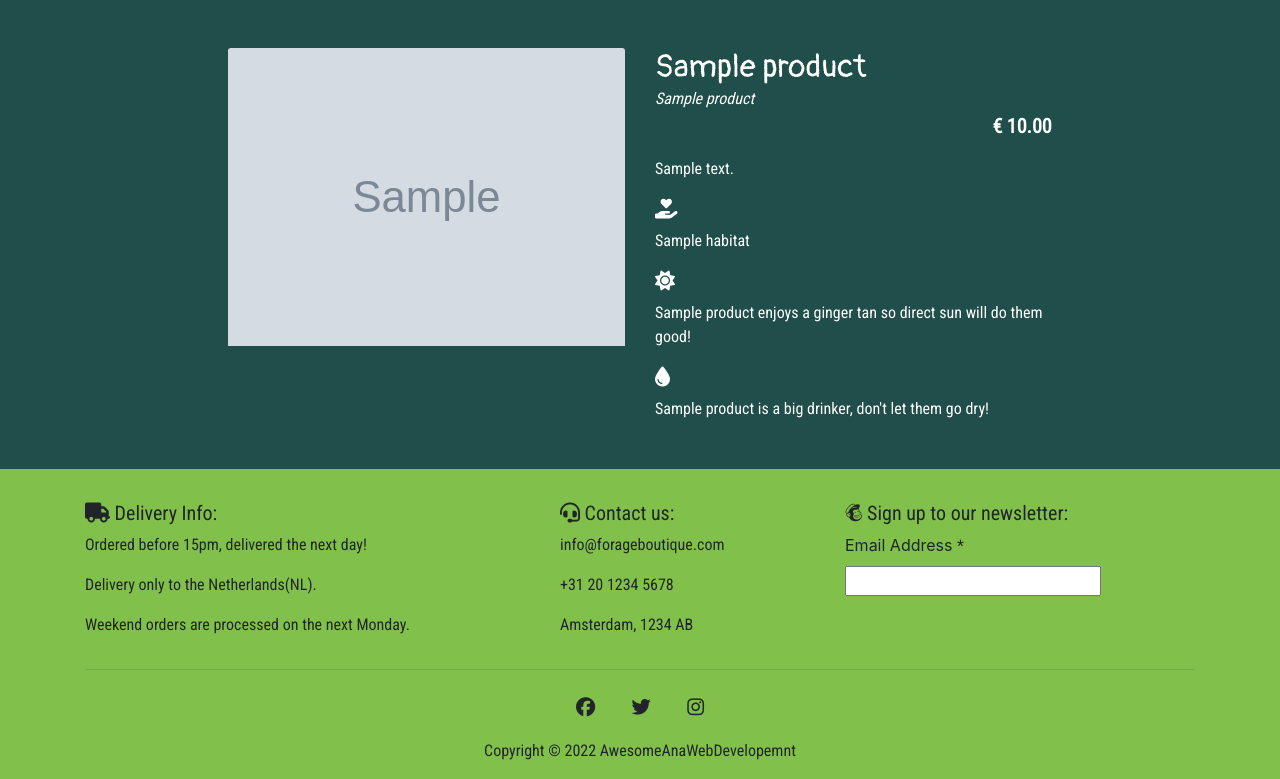
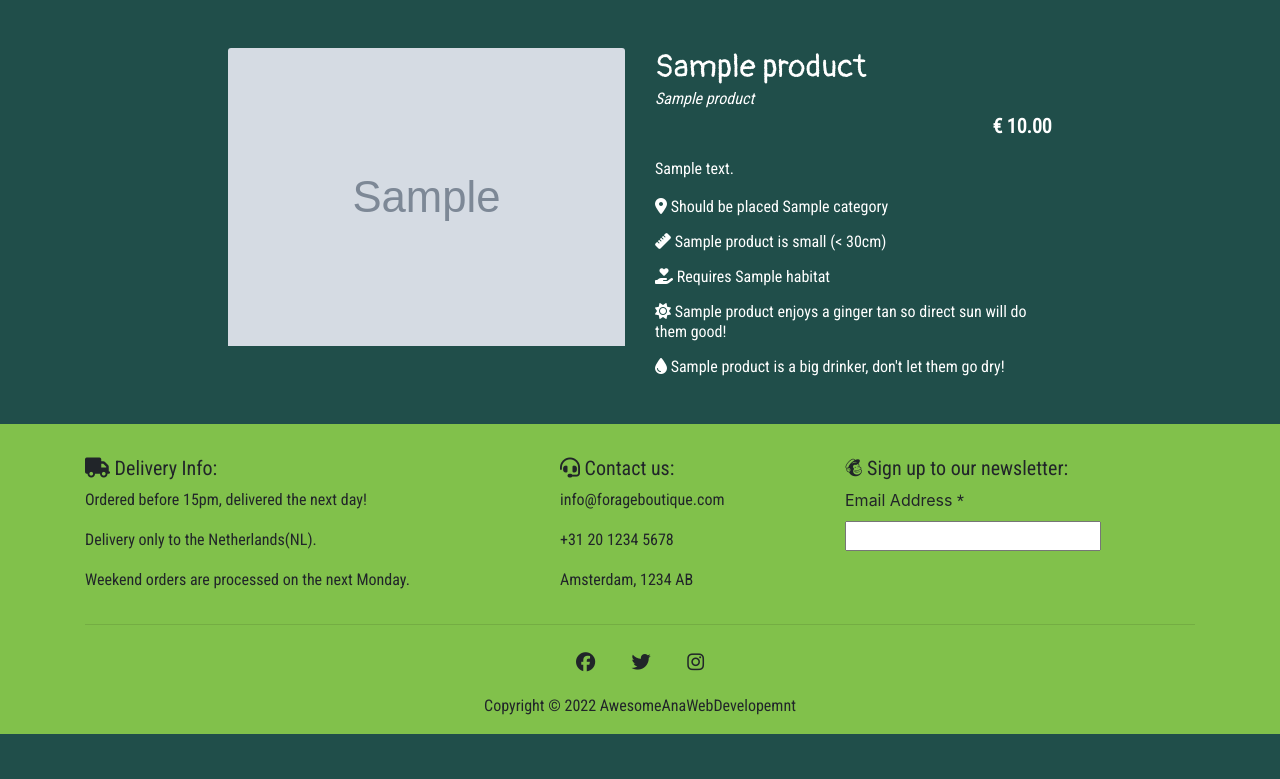
Before and after one commit to anabramos/forageboutique, a Django app: page /products/1 in a window 1280 px wide. Shown: the part 72-851 px from the top of the page. After the commit the page ends 806 px from the top, so only its background shows below. Run offline with Django 3.2, Linux system fonts and the light colour scheme; tables that the repository leaves empty hold one stand-in row (values such as "Sample post"); grey boxes marked "Sample" are stand-in pictures; some libraries are stand-ins or nearby versions.

Commit message:
Add extra product details to product detail template

```diff
--- a/products/templates/products/product_detail.html
+++ b/products/templates/products/product_detail.html
@@ -32,23 +32,20 @@
                     <p class="lead mb-0 text-right font-weight-bold">€ {{ product.price }}</p>
                     <p class="mt-3 text-justify">{{ product.description }}</p>
 
-                    <h5 class="mt-3"><i class="fas fa-solid fa-hand-holding-heart"></i></h5>
-                    <p>{{ product.habitat.friendly_name }}</p>
+                    <h6 class="mt-3"><i class="fas fa-map-marker-alt"></i> Should be placed {{ product.category }}</h6>
+                    <h6 class="mt-3"><i class="fas fa-ruler"></i> {{ product.friendly_name }} is {{ product.size }}</h6>
+                    <h6 class="mt-3"><i class="fas fa-solid fa-hand-holding-heart"></i> Requires {{ product.habitat.friendly_name }}</h6>
 
                     {% if product.habitat.light_need == '++' %}
-                        <h5 class="mt-3"><i class="fas fa-solid fa-sun"></i></h5>
-                        <p>{{ product.friendly_name }} enjoys a ginger tan so direct sun will do them good!</p>
+                        <h6 class="mt-3"><i class="fas fa-solid fa-sun"></i> {{ product.friendly_name }} enjoys a ginger tan so direct sun will do them good!</h6>
                     {% else %}
-                        <h5 class="mt-3"><i class="fas fa-solid fa-cloud-sun"></i></h5>
-                        <p>{{ product.friendly_name }} is European, so watch out for the sunburn.</p>
+                        <h6 class="mt-3"><i class="fas fa-solid fa-cloud-sun"></i> {{ product.friendly_name }} is European, so watch out for the sunburn.</h6>
                     {% endif %}
 
                     {% if product.habitat.water_need == '++' %}
-                        <h5 class="mt-3"><i class="fas fa-tint"></i></h5>
-                        <p>{{ product.friendly_name }} is a big drinker, don't let them go dry!</p>
+                        <h6 class="mt-3"><i class="fas fa-tint"></i> {{ product.friendly_name }} is a big drinker, don't let them go dry!</h6>
                     {% else %}
-                        <h5 class="mt-3"><i class="fas fa-tint-slash"></i></h5>
-                        <p>{{ product.friendly_name }} identifies as a Teetotaler so no excessive drinking.</p>
+                        <h6 class="mt-3"><i class="fas fa-tint-slash"></i> {{ product.friendly_name }} identifies as a Teetotaler so no excessive drinking.</h6>
                     {% endif %}
 
                 </div>
--- a/products/views.py
+++ b/products/views.py
@@ -7,7 +7,7 @@ def all_products(request):
     """ This view shows all products, and sorts in their categories """
 
     products = Product.objects.all()
-    category = None
+    categories = None
 
     if request.GET:
         if 'category' in request.GET:
```
